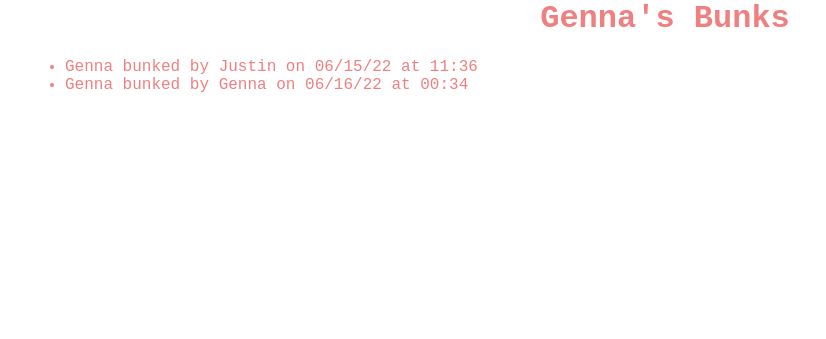
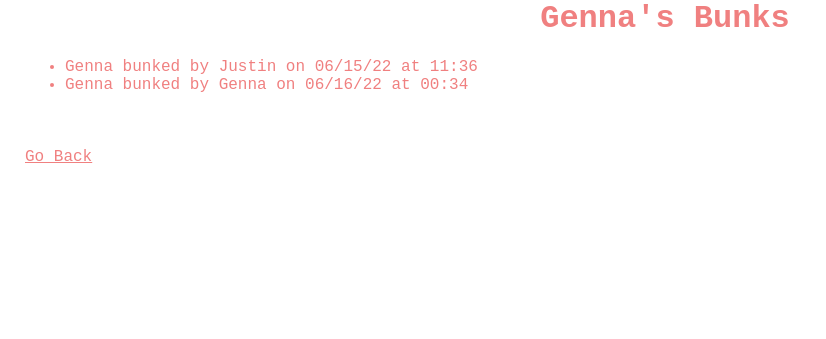
Before and after one commit to ggams2020/jitterbunk, a Django app: a page that uses bunks/templates/bunks/personalbunks.html in a window 1280 px wide. Shown: the top 339 px of the page, without its empty margins (0-826 px from the left). Run offline with Django 3.2, Linux system fonts and the light colour scheme; data comes from the database, SQL or seed files in the repository.

Commit message:
added back button to personal bunk pages, some css formatting

```diff
--- a/bunks/static/bunks/general.css
+++ b/bunks/static/bunks/general.css
@@ -22,3 +22,7 @@ body{
 
     padding-left: 25px;
   }
+  a {
+    font-family: 'Courier New', Courier, monospace;
+    color:lightcoral;
+  }
--- a/bunks/templates/bunks/personalbunks.html
+++ b/bunks/templates/bunks/personalbunks.html
@@ -17,3 +17,6 @@
 {% else %}
     <p>No bunks yet!</p>
 {% endif %}
+
+<br>
+<h2></h2><a href="{%url 'bunks:homepage'%}">Go Back</a></h2>
```
